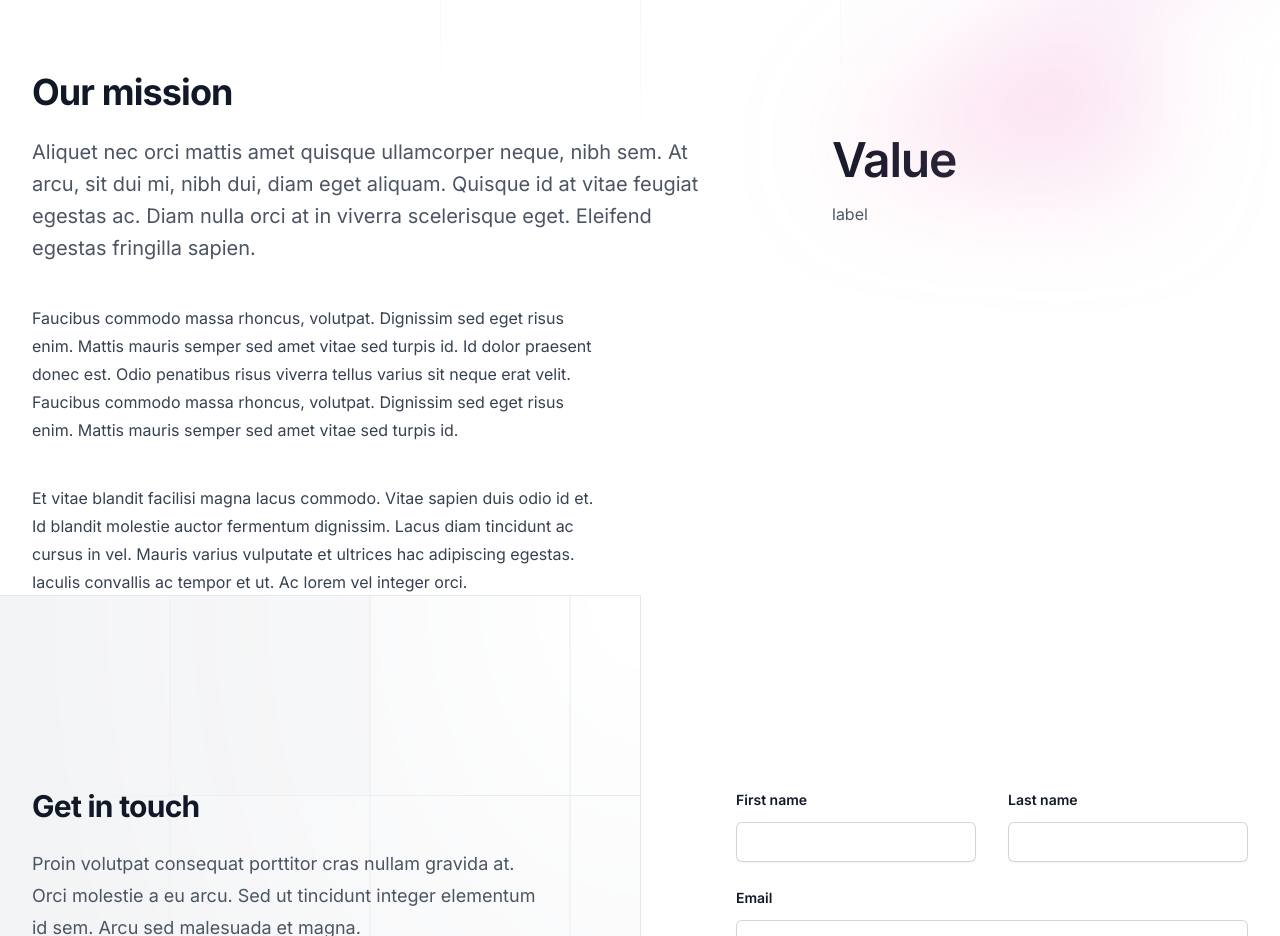
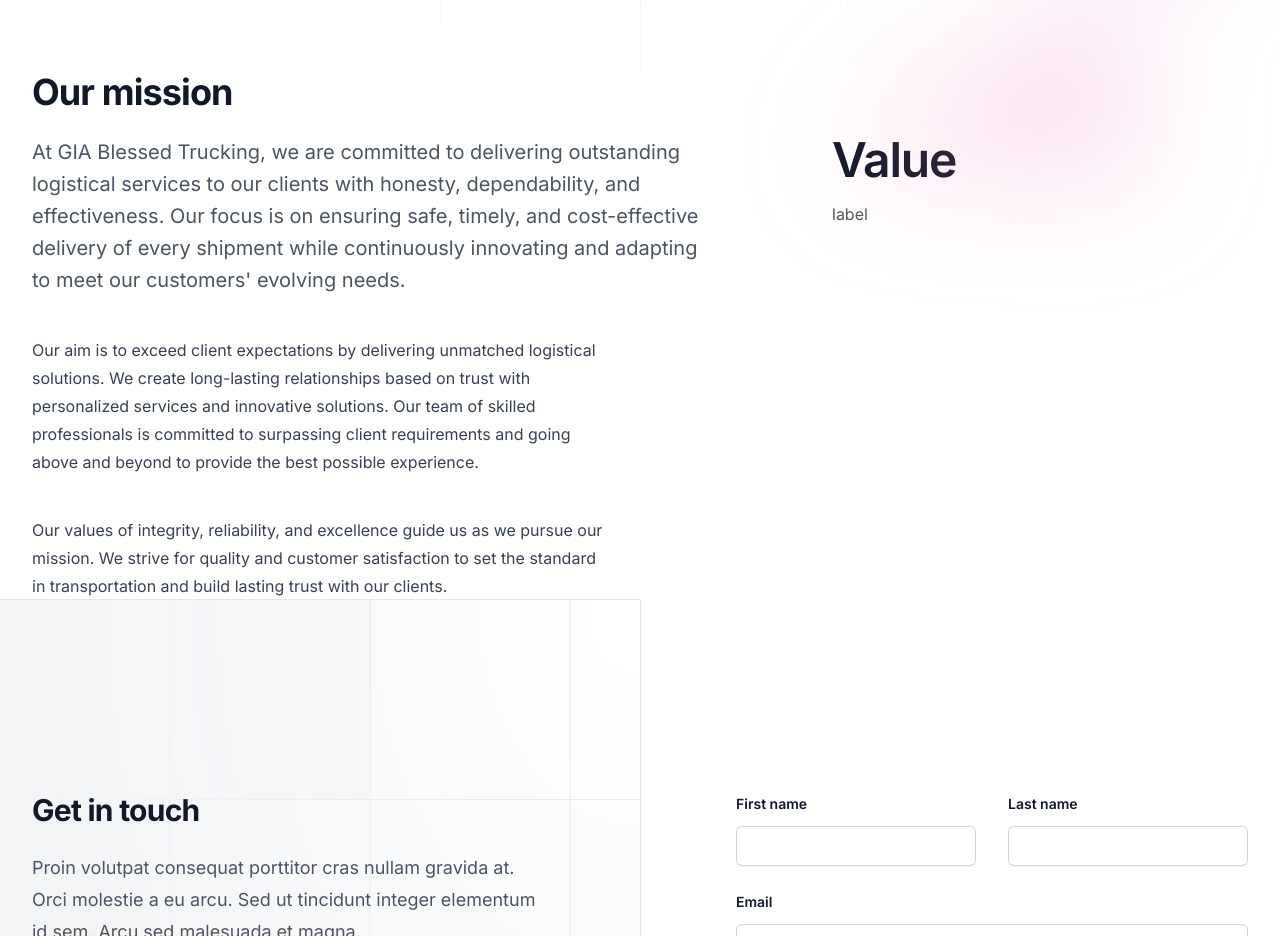
Before and after one commit to jsoto007/gia-trucking-web-app, a Next.js app: page / in a window 1280 px wide. Shown: the part 920-1856 px from the top of the page. Built offline with nearby package versions, Linux system fonts and the light colour scheme.

Commit message:
added mission statement

```diff
--- a/src/app/about/About.js
+++ b/src/app/about/About.js
@@ -9,21 +9,14 @@
         <div className="mt-6 flex flex-col gap-x-8 gap-y-20 lg:flex-row">
           <div className="lg:w-full lg:max-w-2xl lg:flex-auto">
             <p className="text-xl leading-8 text-gray-600">
-              Aliquet nec orci mattis amet quisque ullamcorper neque, nibh sem. At arcu, sit dui mi, nibh dui, diam
-              eget aliquam. Quisque id at vitae feugiat egestas ac. Diam nulla orci at in viverra scelerisque eget.
-              Eleifend egestas fringilla sapien.
+            At GIA Blessed Trucking, we are committed to delivering outstanding logistical services to our clients with honesty, dependability, and effectiveness. Our focus is on ensuring safe, timely, and cost-effective delivery of every shipment while continuously innovating and adapting to meet our customers' evolving needs.
             </p>
             <div className="mt-10 max-w-xl text-base leading-7 text-gray-700">
               <p>
-                Faucibus commodo massa rhoncus, volutpat. Dignissim sed eget risus enim. Mattis mauris semper sed
-                amet vitae sed turpis id. Id dolor praesent donec est. Odio penatibus risus viverra tellus varius
-                sit neque erat velit. Faucibus commodo massa rhoncus, volutpat. Dignissim sed eget risus enim.
-                Mattis mauris semper sed amet vitae sed turpis id.
+              Our aim is to exceed client expectations by delivering unmatched logistical solutions. We create long-lasting relationships based on trust with personalized services and innovative solutions. Our team of skilled professionals is committed to surpassing client requirements and going above and beyond to provide the best possible experience.
               </p>
               <p className="mt-10">
-                Et vitae blandit facilisi magna lacus commodo. Vitae sapien duis odio id et. Id blandit molestie
-                auctor fermentum dignissim. Lacus diam tincidunt ac cursus in vel. Mauris varius vulputate et
-                ultrices hac adipiscing egestas. Iaculis convallis ac tempor et ut. Ac lorem vel integer orci.
+              Our values of integrity, reliability, and excellence guide us as we pursue our mission. We strive for quality and customer satisfaction to set the standard in transportation and build lasting trust with our clients.
               </p>
             </div>
           </div>
```
